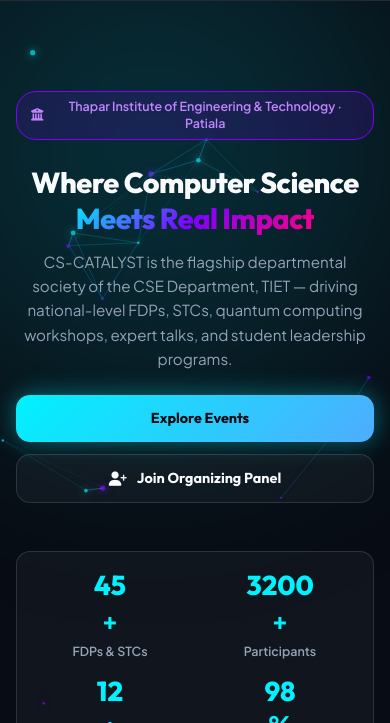
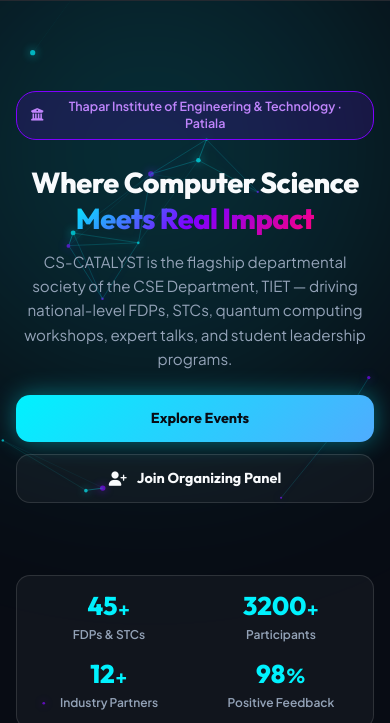
Before and after one commit to raghavkjlp/Thapar, a plain HTML site: page index.html in a window 390 px wide. Shown: the part 121-844 px from the top of the page. Drawn offline with Linux system fonts and the light colour scheme.

Commit message:
Fix hero stats number-wrap and mobile 2-column layout to prevent line breaks

```diff
--- a/index.html
+++ b/index.html
@@ -79,17 +79,25 @@
 
         <!-- Stats -->
         <div class="hero-stats">
-          <div class="stat-item"><span class="stat-number" data-target="45">0</span><span
-              class="stat-plus">+</span><span class="stat-label">FDPs &amp; STCs</span></div>
+          <div class="stat-item">
+            <div class="stat-num-wrap"><span class="stat-number" data-target="45">0</span><span class="stat-plus">+</span></div>
+            <span class="stat-label">FDPs &amp; STCs</span>
+          </div>
           <div class="stat-divider"></div>
-          <div class="stat-item"><span class="stat-number" data-target="3200">0</span><span
-              class="stat-plus">+</span><span class="stat-label">Participants</span></div>
+          <div class="stat-item">
+            <div class="stat-num-wrap"><span class="stat-number" data-target="3200">0</span><span class="stat-plus">+</span></div>
+            <span class="stat-label">Participants</span>
+          </div>
           <div class="stat-divider"></div>
-          <div class="stat-item"><span class="stat-number" data-target="12">0</span><span
-              class="stat-plus">+</span><span class="stat-label">Industry Partners</span></div>
+          <div class="stat-item">
+            <div class="stat-num-wrap"><span class="stat-number" data-target="12">0</span><span class="stat-plus">+</span></div>
+            <span class="stat-label">Industry Partners</span>
+          </div>
           <div class="stat-divider"></div>
-          <div class="stat-item"><span class="stat-number" data-target="98">0</span><span
-              class="stat-percent">%</span><span class="stat-label">Positive Feedback</span></div>
+          <div class="stat-item">
+            <div class="stat-num-wrap"><span class="stat-number" data-target="98">0</span><span class="stat-percent">%</span></div>
+            <span class="stat-label">Positive Feedback</span>
+          </div>
         </div>
       </div>
 
--- a/styles.css
+++ b/styles.css
@@ -742,6 +742,12 @@
 .stat-item {
   display: flex;
   flex-direction: column;
+}
+
+.stat-num-wrap {
+  display: inline-flex;
+  align-items: baseline;
+  justify-content: center;
 }
 
 .stat-number {
@@ -3719,13 +3725,15 @@
   /* Hero Stats Grid Fix for Mobile */
   .hero-stats {
     display: grid !important;
-    grid-template-columns: repeat(2, 1fr) !important;
-    gap: 16px 12px !important;
+    grid-template-columns: 1fr 1fr !important;
+    gap: 16px 8px !important;
     width: 100% !important;
-    padding: 20px 14px !important;
+    max-width: 100% !important;
+    padding: 16px 10px !important;
     box-sizing: border-box !important;
     justify-content: center !important;
     align-items: center !important;
+    margin-top: 24px !important;
   }
 
   .stat-divider {
@@ -3738,15 +3746,31 @@
     align-items: center !important;
     justify-content: center !important;
     text-align: center !important;
+    min-width: 0 !important;
+    width: 100% !important;
+  }
+
+  .stat-num-wrap {
+    display: inline-flex !important;
+    align-items: baseline !important;
+    justify-content: center !important;
   }
 
   .stat-number {
-    font-size: 1.7rem !important;
+    font-size: 1.6rem !important;
+  }
+
+  .stat-plus,
+  .stat-percent {
+    font-size: 1.2rem !important;
   }
 
   .stat-label {
-    font-size: 0.78rem !important;
+    font-size: 0.75rem !important;
     text-align: center !important;
+    white-space: normal !important;
+    word-break: break-word !important;
+    margin-top: 2px !important;
   }
 
   /* Buttons & CTAs */
```
